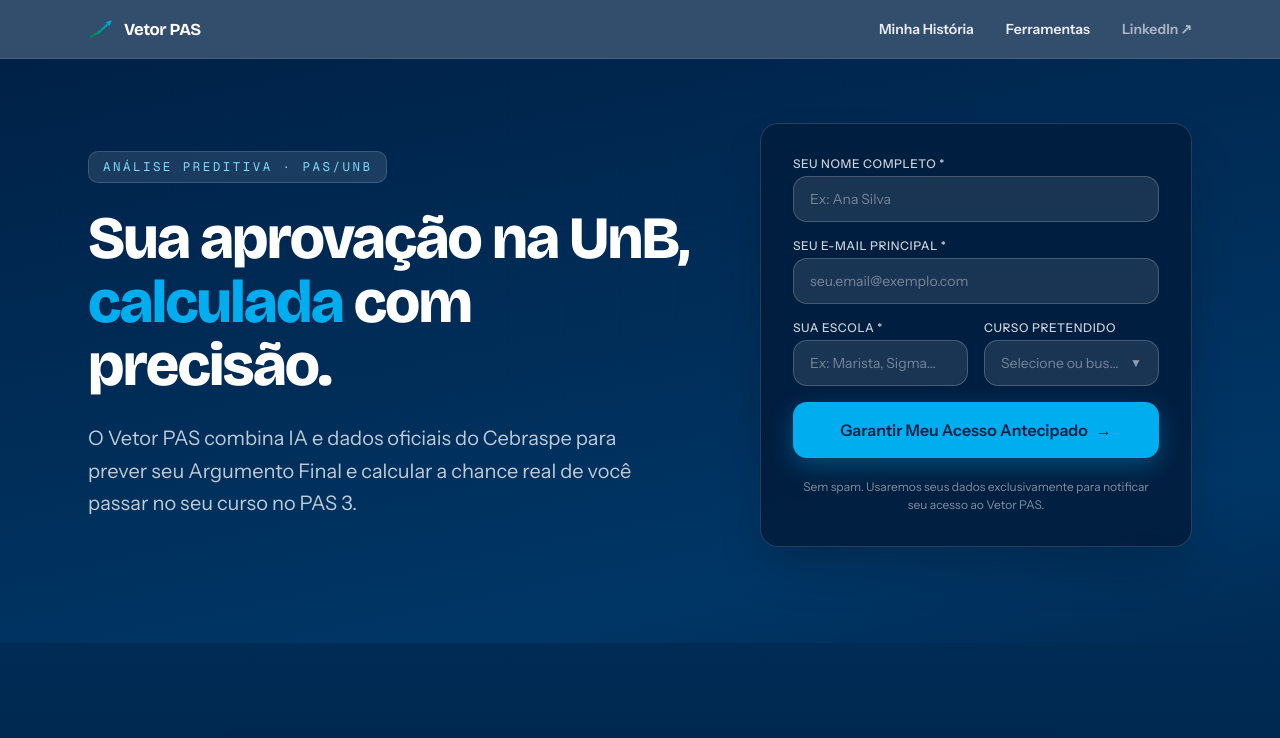
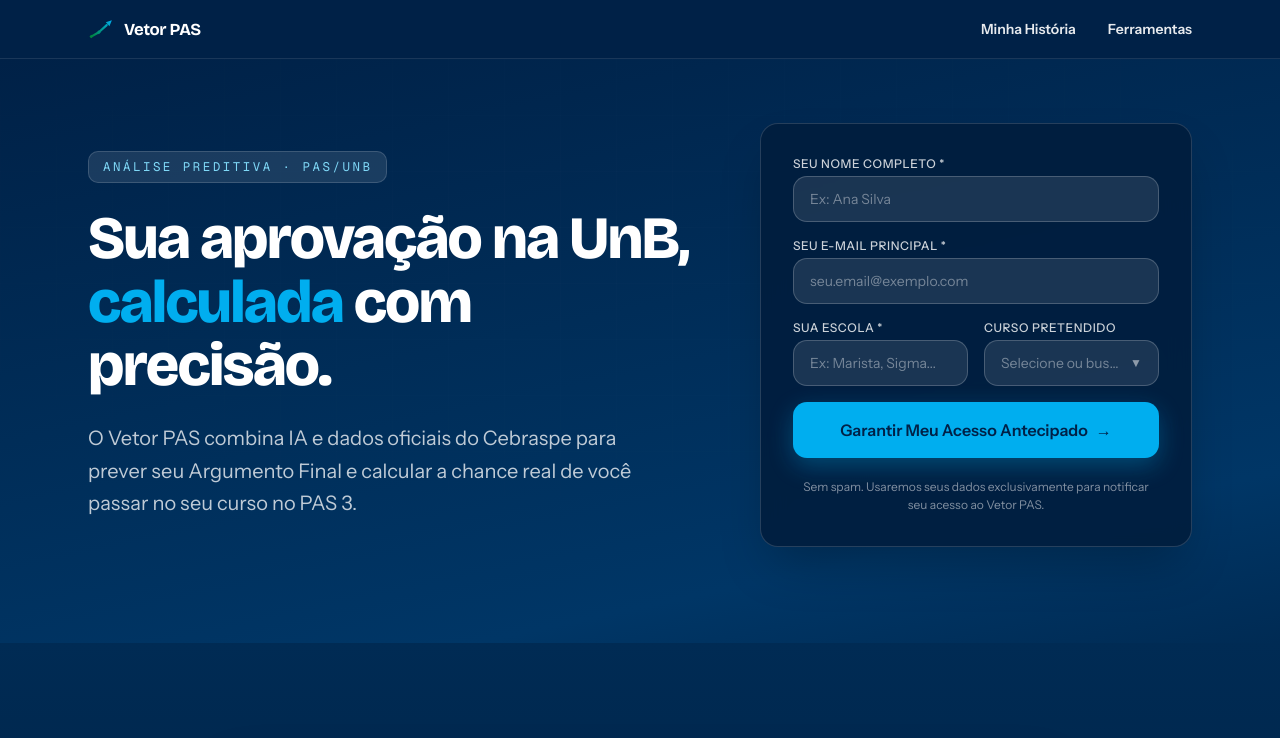
Before and after one commit to luizhtmoreira/Analise-Preditiva-PAS, a Next.js app in the folder landing-page/: page / in a window 1280 px wide. Shown: the top 738 px of the page. Built offline with nearby package versions, Linux system fonts and the light colour scheme.

Commit message:
style: remove LinkedIn from sticky header and use solid background to prevent white bleed

```diff
--- a/landing-page/components/public/landing/LandingPage.tsx
+++ b/landing-page/components/public/landing/LandingPage.tsx
@@ -15,7 +15,7 @@
   return (
     <div className="landing-root bg-white text-[#1D1D1F] min-h-screen selection:bg-[#00AEEF] selection:text-white">
       {/* ============ STICKY NAVBAR ============ */}
-      <nav className="sticky top-0 z-50 w-full backdrop-blur-md bg-[#002147]/80 border-b border-white/10 transition-all duration-300">
+      <nav className="sticky top-0 z-50 w-full bg-[#002147] border-b border-white/10 transition-all duration-300">
         <div className="max-w-6xl mx-auto flex items-center justify-between px-6 py-4">
           <BrandMark />
           <div className="flex items-center gap-5 sm:gap-8 text-xs sm:text-sm font-semibold text-white/90">
@@ -38,15 +38,6 @@
               className="hover:text-[#00AEEF] transition-colors cursor-pointer"
             >
               Ferramentas
-            </a>
-            <a
-              href="https://www.linkedin.com/in/luiz-henrique-tomaz-moreira"
-              target="_blank"
-              rel="noopener noreferrer"
-              className="hover:text-[#00AEEF] transition-colors cursor-pointer flex items-center gap-0.5 text-white/60"
-            >
-              <span>LinkedIn</span>
-              <span>↗</span>
             </a>
           </div>
         </div>
```
